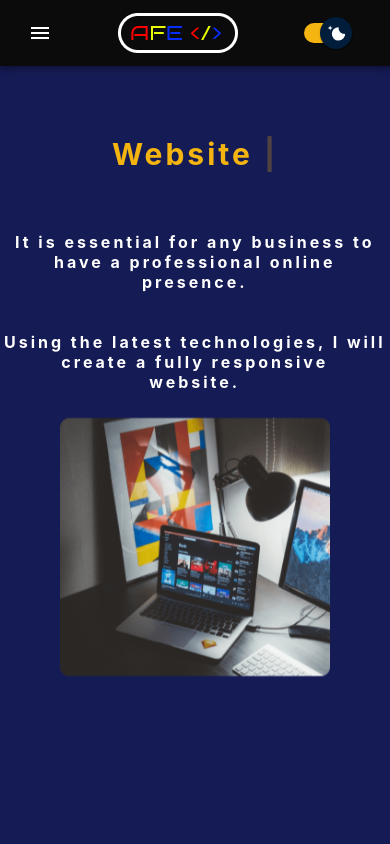
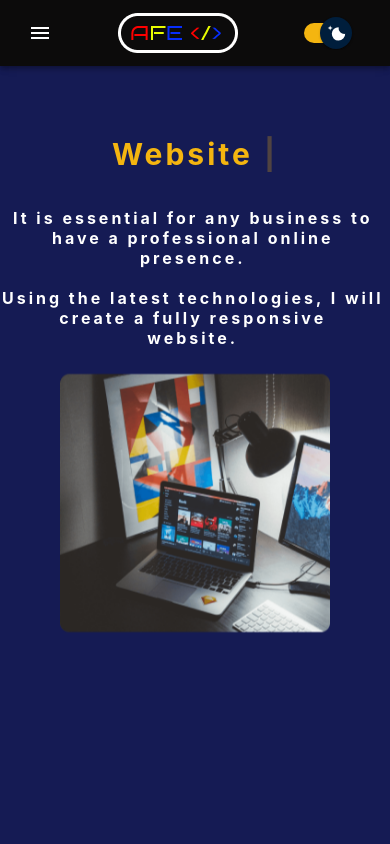
Before and after one commit to Adrian-Edu/best-web-design, a React (Create React App) app: page /webdesign in a window 390 px wide. Shown: the top 844 px of the page. Built offline with nearby package versions, Linux system fonts and the light colour scheme.

Commit message:
modificari

```diff
--- a/src/pages/steps-page/StepsPage.css
+++ b/src/pages/steps-page/StepsPage.css
@@ -215,4 +215,7 @@
     justify-content: center;
     margin-top: 20px;
   }
+  .page-height {
+    height: 110vh !important;
+  }
 }
--- a/src/pages/web-design/WebDesign.css
+++ b/src/pages/web-design/WebDesign.css
@@ -114,7 +114,6 @@
   .h6 {
     font-size: 15px;
     letter-spacing: 3px;
-    margin: 40px 4px 20px 4px;
   }
   .website-header {
     padding-top: 70px;
```
